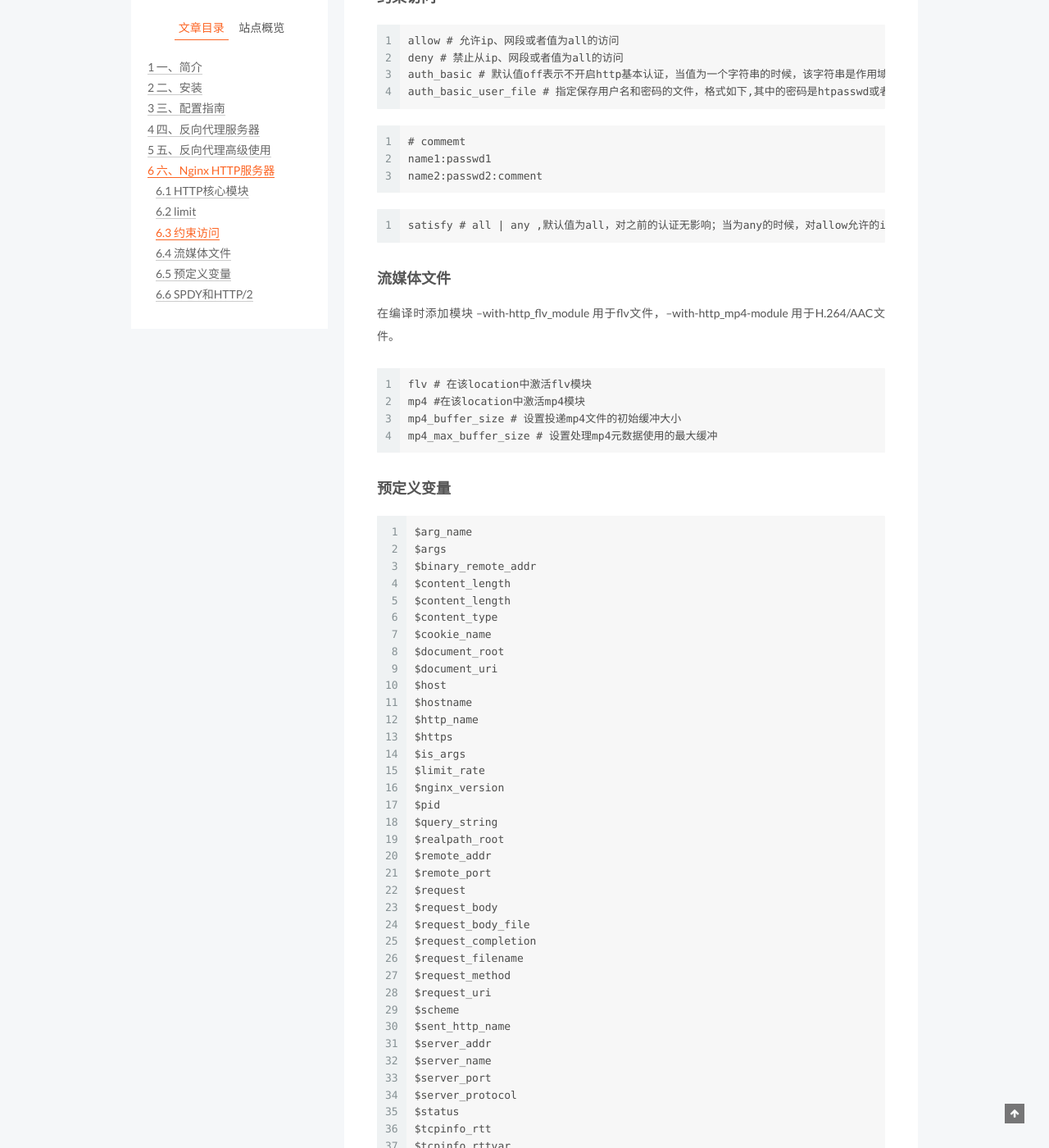
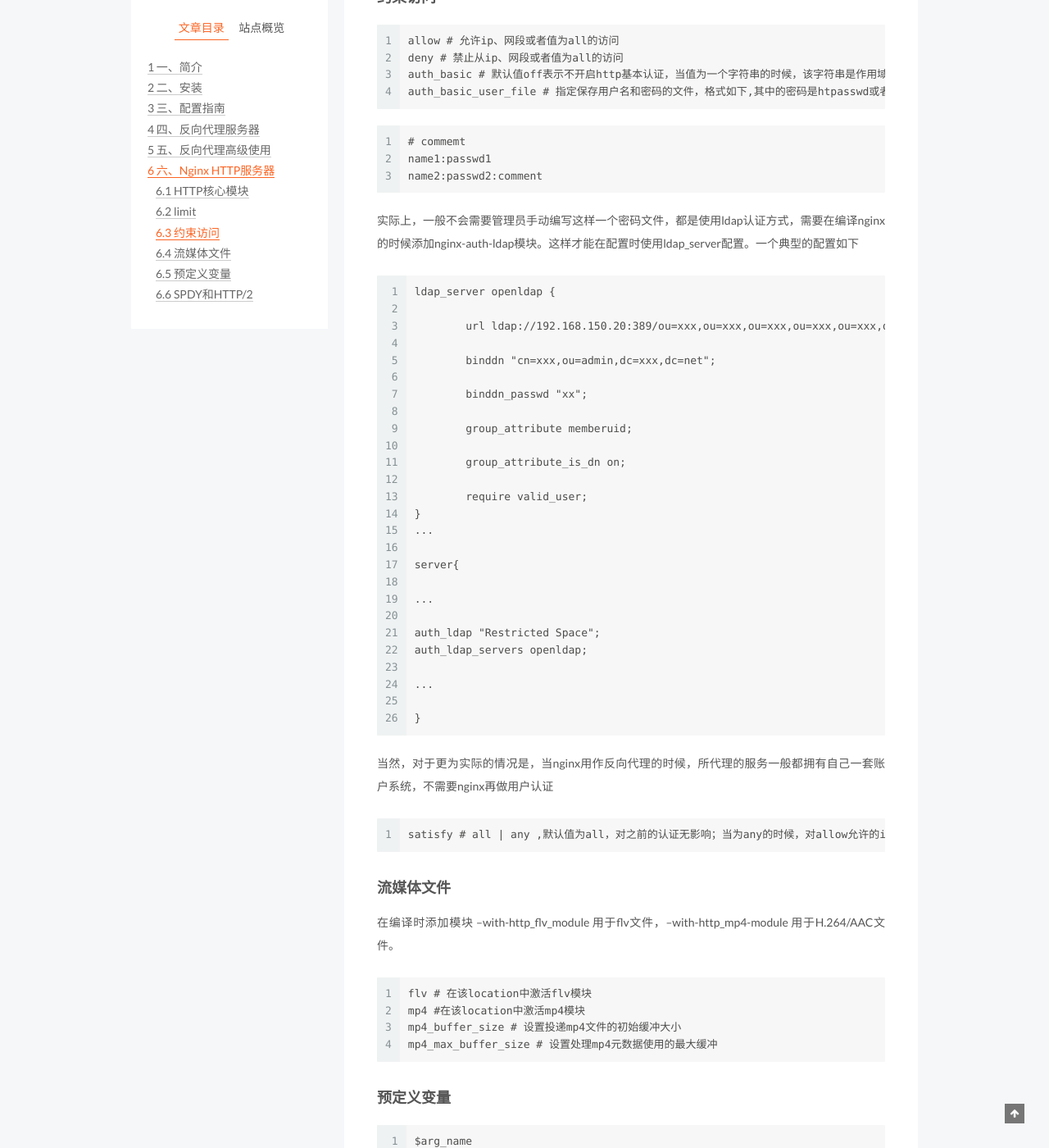
Before and after one commit to tuobashaoli/tuobashaoli.github.io, a Jekyll site: the page built from _posts/2019-04-10-nginx.markdown, in a window 1280 px wide and 1400 px high, scrolled down 14244 px. Shown: the whole window at 82% size. Built offline with Jekyll 4.4.1, drawn with Linux system fonts in a browser that asks for light colours; comment, search, counter and statistics services are not loaded.

Commit message:
update nginx

````diff
--- a/_posts/2019-04-10-nginx.markdown
+++ b/_posts/2019-04-10-nginx.markdown
@@ -622,6 +622,39 @@ name1:passwd1
 name2:passwd2:comment
 ```
 
+实际上，一般不会需要管理员手动编写这样一个密码文件，都是使用ldap认证方式，需要在编译nginx的时候添加nginx-auth-ldap模块。这样才能在配置时使用ldap\_server配置。一个典型的配置如下
+
+```
+ldap_server openldap {
+
+        url ldap://192.168.150.20:389/ou=xxx,ou=xxx,ou=xxx,ou=xxx,ou=xxx,dc=xxx,dc=net?mail?sub?(objectClass=xxxxx);
+
+        binddn "cn=xxx,ou=admin,dc=xxx,dc=net";
+
+        binddn_passwd "xx";
+
+        group_attribute memberuid;
+
+        group_attribute_is_dn on;
+
+        require valid_user;
+}
+...
+
+server{
+
+...
+
+auth_ldap "Restricted Space";
+auth_ldap_servers openldap;
+
+...
+
+}
+```
+
+当然，对于更为实际的情况是，当nginx用作反向代理的时候，所代理的服务一般都拥有自己一套账户系统，不需要nginx再做用户认证
+
 ```
 satisfy # all | any ,默认值为all，对之前的认证无影响；当为any的时候，对allow允许的ip使用不认证，对deny拒绝的ip使用auth_basic认证
 ```
````
